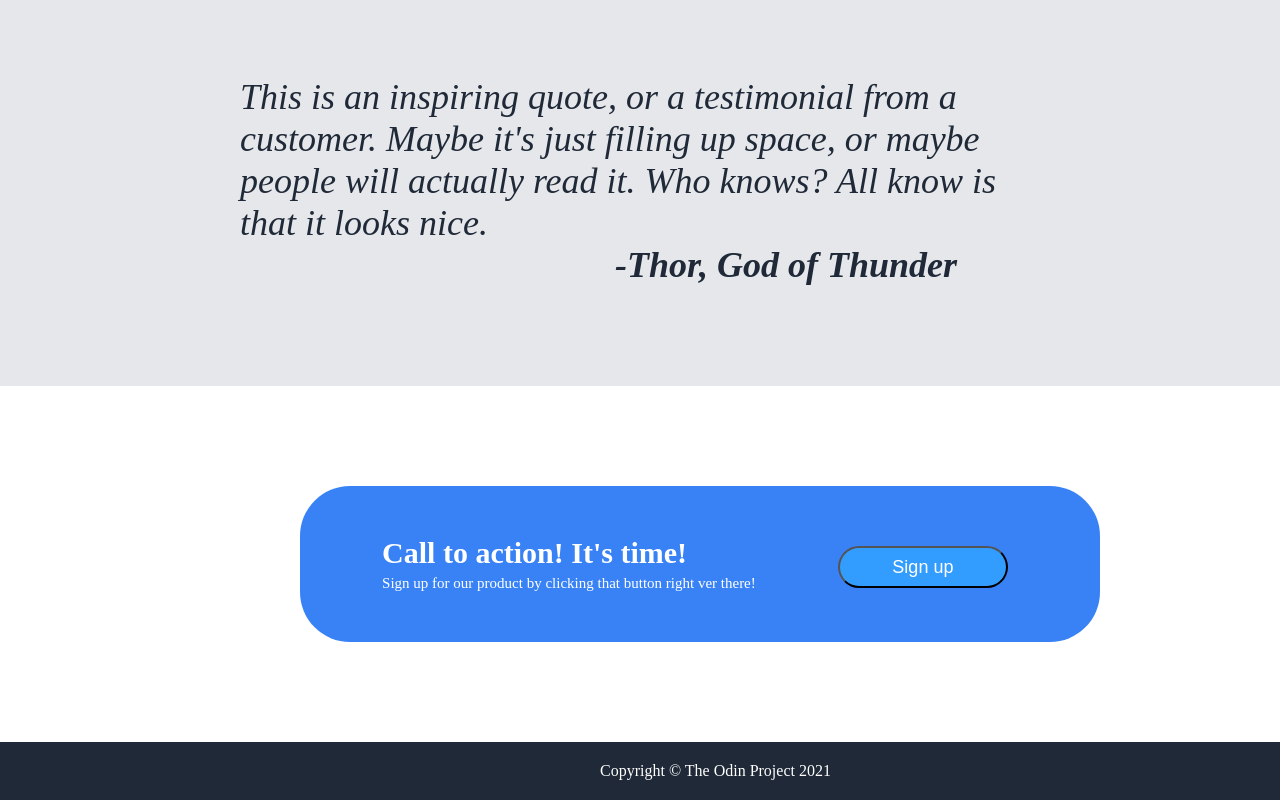
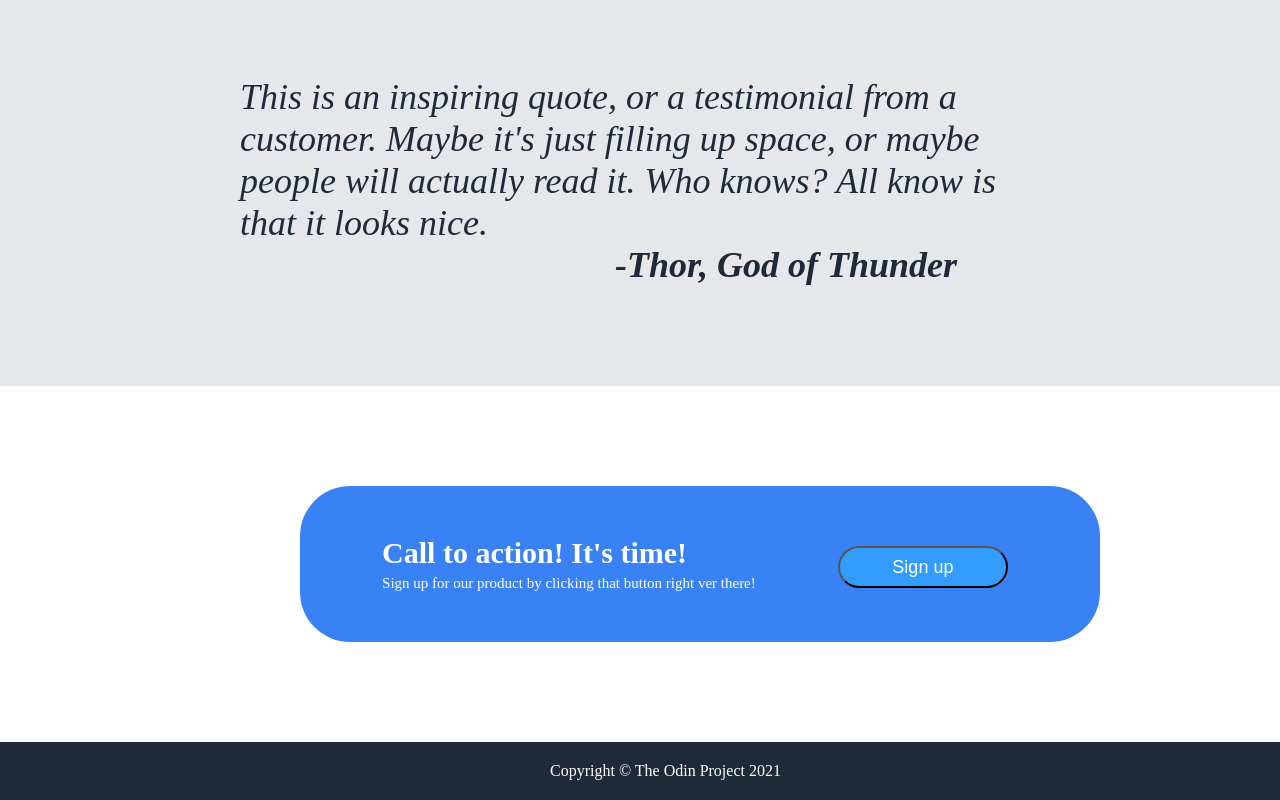
Before and after one commit to KevTheDev96/landingpage, a plain HTML site: page index.html in a window 1280 px wide. Shown: the part 958-1758 px from the top of the page. Drawn offline with Linux system fonts and the light colour scheme.

Commit message:
modification of copyright margin

```diff
--- a/style.css
+++ b/style.css
@@ -215,6 +215,6 @@ button{
 }
 
 .footer_section span{
-    padding-left: 600px;
+    padding-left: 550px;
     color: white;
 }
```
